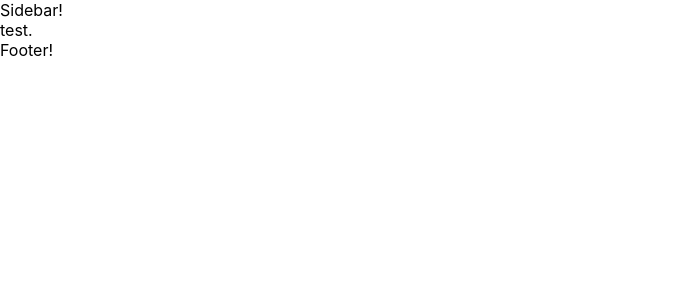
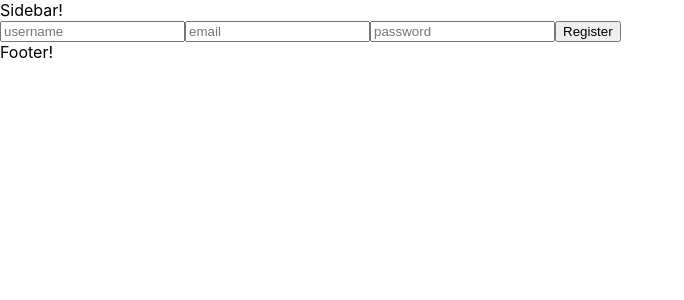
Before and after one commit to PotluckPlanner-devin/Front-End-React, a React (Create React App) app: page /registration in a window 1280 px wide. Shown: the top 300 px of the page, without its empty margins (0-684 px from the left). Built offline with nearby package versions, Linux system fonts and the light colour scheme.

Commit message:
form created

```diff
--- a/package.json
+++ b/package.json
@@ -6,6 +6,7 @@
     "@testing-library/jest-dom": "^4.2.4",
     "@testing-library/react": "^9.3.2",
     "@testing-library/user-event": "^7.1.2",
+    "axios": "^0.19.2",
     "react": "^16.13.0",
     "react-dom": "^16.13.0",
     "react-redux": "^7.2.0",
--- a/src/components/Registration.js
+++ b/src/components/Registration.js
@@ -1,7 +1,82 @@
-import React from "react";
+import React, {Component} from 'react'
+import axios from "axios"
 
-const Registration = () => {
-  return <div>test.</div>;
-};
+export default class Registration extends Component {
+  constructor(props) {
+    super(props);
 
-export default Registration;
+    this.state = {
+      username: '',
+      email: '',
+      password: ''
+    }
+
+    this.handleSubmit = this.handleSubmit.bind(this);
+    this.handleChange = this.handleChange.bind(this);
+
+  }
+
+  handleChange(event) {
+    this.setState({
+      [event.target.name]: event.target.value
+    })
+  }
+
+  handleSubmit(event) {
+
+    const {
+      username,
+      email,
+      password
+    } = this.state
+
+    axios.post("https://potluckplanner-buildweek.herokuapp.com/api/authentication/register",
+      {
+        username: username,
+        email: email,
+        password: password
+      }
+    ).then(response => {
+      console.log("response", response)
+    }).catch(error => {
+      console.log("error", error)
+    })
+    event.preventDefault()
+  }
+
+render() {
+  return (
+    <div>
+      <form onSubmit={this.handleSubmit}>
+        <input
+          type="text"
+          name="username"
+          placeholder="username"
+          value={this.state.username}
+          onChange={this.handleChange}
+          required
+          />
+        <input
+          type="email"
+          name="email"
+          placeholder="email"
+          value={this.state.email}
+          onChange={this.handleChange}
+          required
+          />
+        <input
+          type="password"
+          name="password"
+          placeholder="password"
+          value={this.state.password}
+          onChange={this.handleChange}
+          required
+          />
+
+          <button type="submit">Register</button>
+      </form>
+    </div>
+  );
+}
+
+}
```
Also changed, not shown: 1 other file (tests, documents, lock files or other folders).
